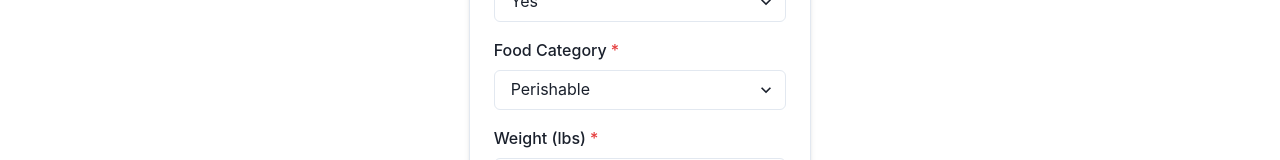
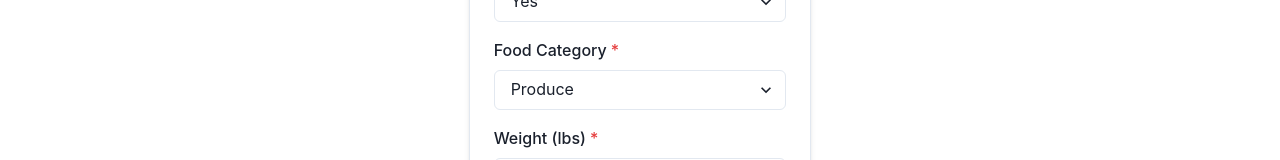
Before and after one commit to pranjali-22/youCodeSAP, a React (Vite) app in the folder my-front-end/: page /MakeDonation in a window 1280 px wide. Shown: the part 360-520 px from the top of the page. Built offline with nearby package versions, Linux system fonts and the light colour scheme.

Commit message:
updated MakeDonation

```diff
--- a/my-front-end/src/pages/dispatch/LogInDispatch.jsx
+++ b/my-front-end/src/pages/dispatch/LogInDispatch.jsx
@@ -34,7 +34,7 @@ const LogInDispatch = () => {
             return;
         }
 
-        //navigate('/dashboardDispatch'); // TODO change w backend
+        navigate('/dashboardDispatch'); // TODO change w backend
 
         try {
             // TODO BACKEND
@@ -64,7 +64,7 @@ const LogInDispatch = () => {
             } else {
                 toast({
                     title: 'Error',
-                    description: `Failed tolog in user. Status: ${response.status}`,
+                    description: `Failed to log in user. Status: ${response.status}`,
                     status: 'error',
                     isClosable: true,
                 });
--- a/my-front-end/src/pages/donor/LogInDonor.jsx
+++ b/my-front-end/src/pages/donor/LogInDonor.jsx
@@ -33,7 +33,7 @@ const LogIn = () => {
             });
             return;
         }
-        navigate('/dashboardDonor'); //TODO change w backend
+        //navigate('/dashboardDonor'); //TODO change w backend
 
 
         try {
--- a/my-front-end/src/pages/donor/MakeDonation.jsx
+++ b/my-front-end/src/pages/donor/MakeDonation.jsx
@@ -7,7 +7,7 @@ import axios from 'axios';
 function MakeDonation() {
   const [formData, setFormData] = useState({
     perishable: 'Yes',
-    type: 'perishable',
+    type: 'Produce',
     quantity: '',
     expiryDate: '',
     location: ''
@@ -32,6 +32,7 @@ function MakeDonation() {
     };
 
     try {
+    console.log(payload);
       const res = await axios.post('http://localhost:5000/api/donations/add/', payload);
       toast({
         title: 'Donation submitted!',
@@ -43,8 +44,8 @@ function MakeDonation() {
 
       // Clear the form after submission
       setFormData({
-        perishable: '',
-        type: 'perishable',
+        perishable: 'Yes',
+        type: 'Produce',
         quantity: '',
         expiryDate: '',
         location: ''
@@ -76,7 +77,7 @@ function MakeDonation() {
         <VStack spacing={4}>
         <FormControl isRequired>
             <FormLabel>Perishable? </FormLabel>
-            <Select name="perishable" value={formData.category} onChange={handleChange}>
+            <Select name="perishable" value={formData.perishable} onChange={handleChange}>
               <option value="Yes">Yes</option>
               <option value="No">No</option>
             </Select>
@@ -84,8 +85,7 @@ function MakeDonation() {
 
           <FormControl isRequired>
             <FormLabel>Food Category</FormLabel>
-            <Select name="category" value={formData.category} onChange={handleChange}>
-              <option value="perishable">Perishable</option>
+            <Select name="type" value={formData.type} onChange={handleChange}>
               <option value="produce">Produce</option>
               <option value="frozen">Frozen</option>
               <option value="pantry">Pantry</option>
@@ -123,7 +123,7 @@ function MakeDonation() {
             />
           </FormControl>
 
-          <Button type="submit" colorScheme="blue" width="full">
+          <Button type="Submit" colorScheme="blue" width="full">
             Submit Donation
           </Button>
         </VStack>
```
